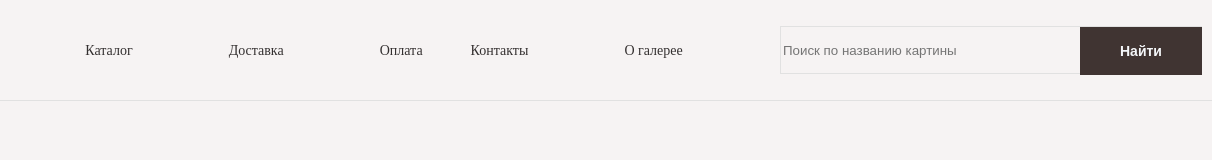
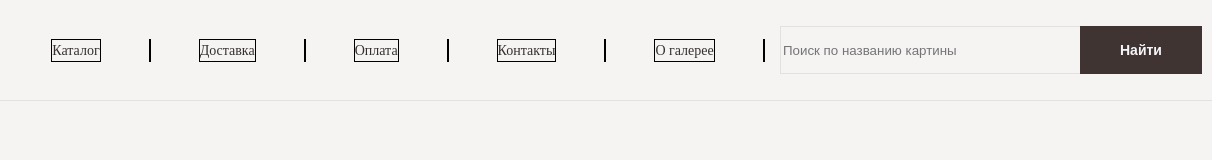
Before and after one commit to taishakutenn/Gallery, a plain HTML site: page index.html in a window 1280 px wide. Shown: the full height of the page, 68-1280 px from the left. Drawn offline with Linux system fonts and the light colour scheme.

```diff
--- a/index.html
+++ b/index.html
@@ -14,7 +14,7 @@
                 <ul class="navigation">
                     <li><a href="http://127.0.0.1:5500/index.html" class="nav-link">Каталог</a><li>
                     <li><a href="http://127.0.0.1:5500/index.html" class="nav-link">Доставка</a><li>
-                    <li><a href="http://127.0.0.1:5500/index.html" class="nav-link">Оплата</a<li>
+                    <li><a href="http://127.0.0.1:5500/index.html" class="nav-link">Оплата</a><li>
                     <li><a href="http://127.0.0.1:5500/index.html" class="nav-link">Контакты</a><li>
                     <li><a href="http://127.0.0.1:5500/index.html" class="nav-link">О галерее</a><li>
                 </ul>
--- a/style.css
+++ b/style.css
@@ -64,7 +64,11 @@ header {
     text-align: center;
     color: #F4F6F9;
     left: 300px;
-    top: 1px;
+    top: 0px;
+}
+
+li {
+    border: 1px solid black
 }
 
 @media (max-width: 768px) {
```
